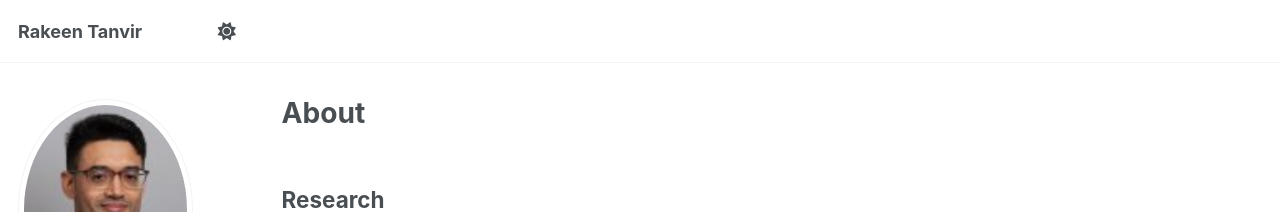
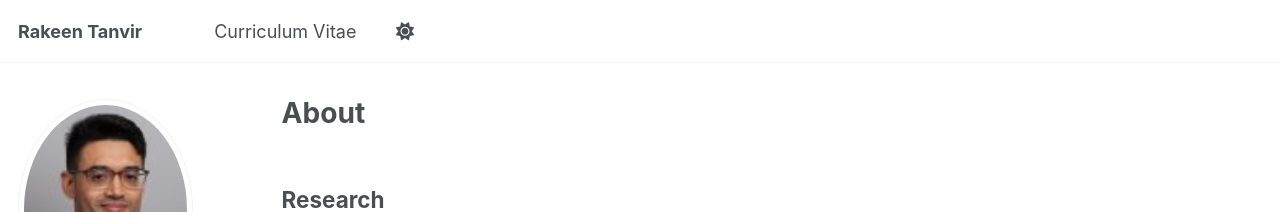
Before and after one commit to rakeentanvir/rakeentanvir.github.io, a Jekyll site: the page built from _pages/about.md, in a window 1280 px wide. Shown: the top 212 px of the page. Built offline with Jekyll 4.4.1, drawn with Linux system fonts in a browser that asks for light colours; some web fonts are replaced; a script that is not in the unit is left out.

Commit message:
Update navigation.yml

```diff
--- a/_data/navigation.yml
+++ b/_data/navigation.yml
@@ -7,6 +7,6 @@
 # NOTE that only one of the CV options should be selected, the first is for the
 #      Markdown formatted page while the second is generated using JSON.
 
-# main:
-#   - title: "Research"
-#     url: /research/
+main:
+  - title: "Curriculum Vitae"
+    url: http://rakeentanvir.github.io/files/CV_RakeenTanvir.pdf
```
